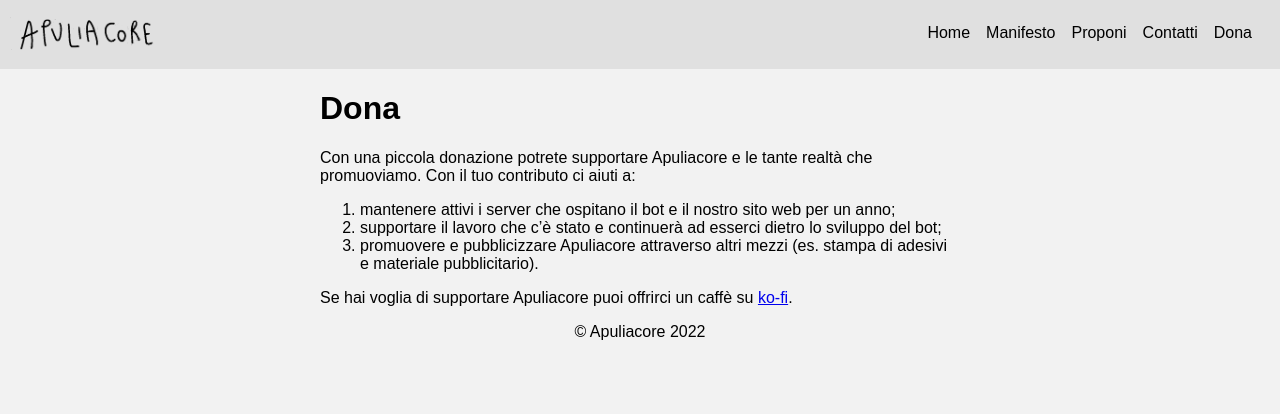
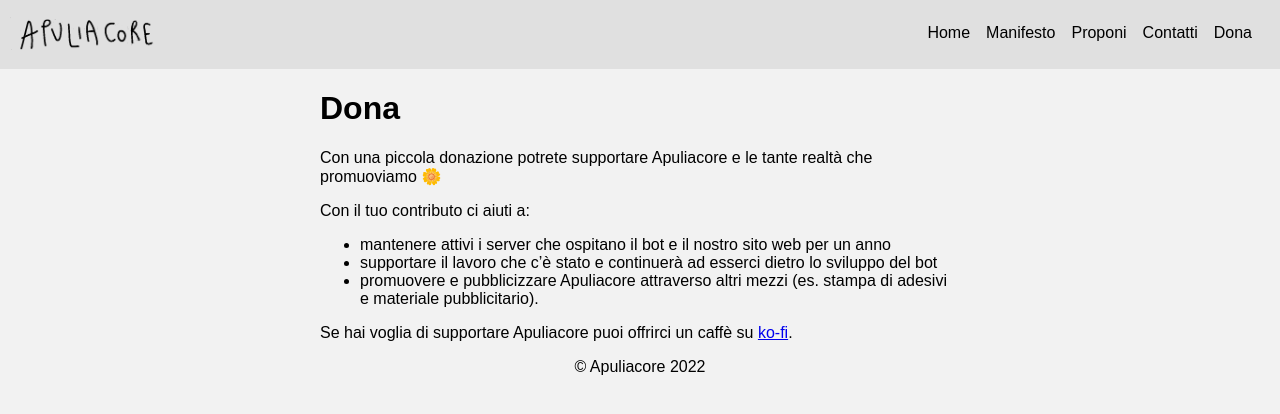
Before and after one commit to apuliacore/apuliacore.github.com, a Jekyll site: the page built from dona.html, in a window 1280 px wide. Shown: the top 414 px of the page. Built offline with Jekyll 4.4.1, drawn with Linux system fonts in a browser that asks for light colours.

Commit message:
Fix dona page formatting

```diff
--- a/dona.html
+++ b/dona.html
@@ -6,12 +6,13 @@
 <div class="content">
 	<h1>Dona</h1>
 
-	<p>Con una piccola donazione potrete supportare Apuliacore e le tante realtà che promuoviamo. Con il tuo contributo ci aiuti a:
-		<ol>
-			<li>mantenere attivi i server che ospitano il bot e il nostro sito web per un anno;</li>
-			<li>supportare il lavoro che c’è stato e continuerà ad esserci dietro lo sviluppo del bot;</li>
+	<p>Con una piccola donazione potrete supportare Apuliacore e le tante realtà che promuoviamo 🌼</p>
+	<p>Con il tuo contributo ci aiuti a:
+		<ul>
+			<li>mantenere attivi i server che ospitano il bot e il nostro sito web per un anno</li>
+			<li>supportare il lavoro che c’è stato e continuerà ad esserci dietro lo sviluppo del bot</li>
 			<li>promuovere e pubblicizzare Apuliacore attraverso altri mezzi (es. stampa di adesivi e materiale pubblicitario).</li>
-		</ol>
+		</ul>
 	</p>
 
 	<p>Se hai voglia di supportare Apuliacore puoi offrirci un caffè su <a href='https://ko-fi.com/apuliacore'>ko-fi</a>.</p>
```
